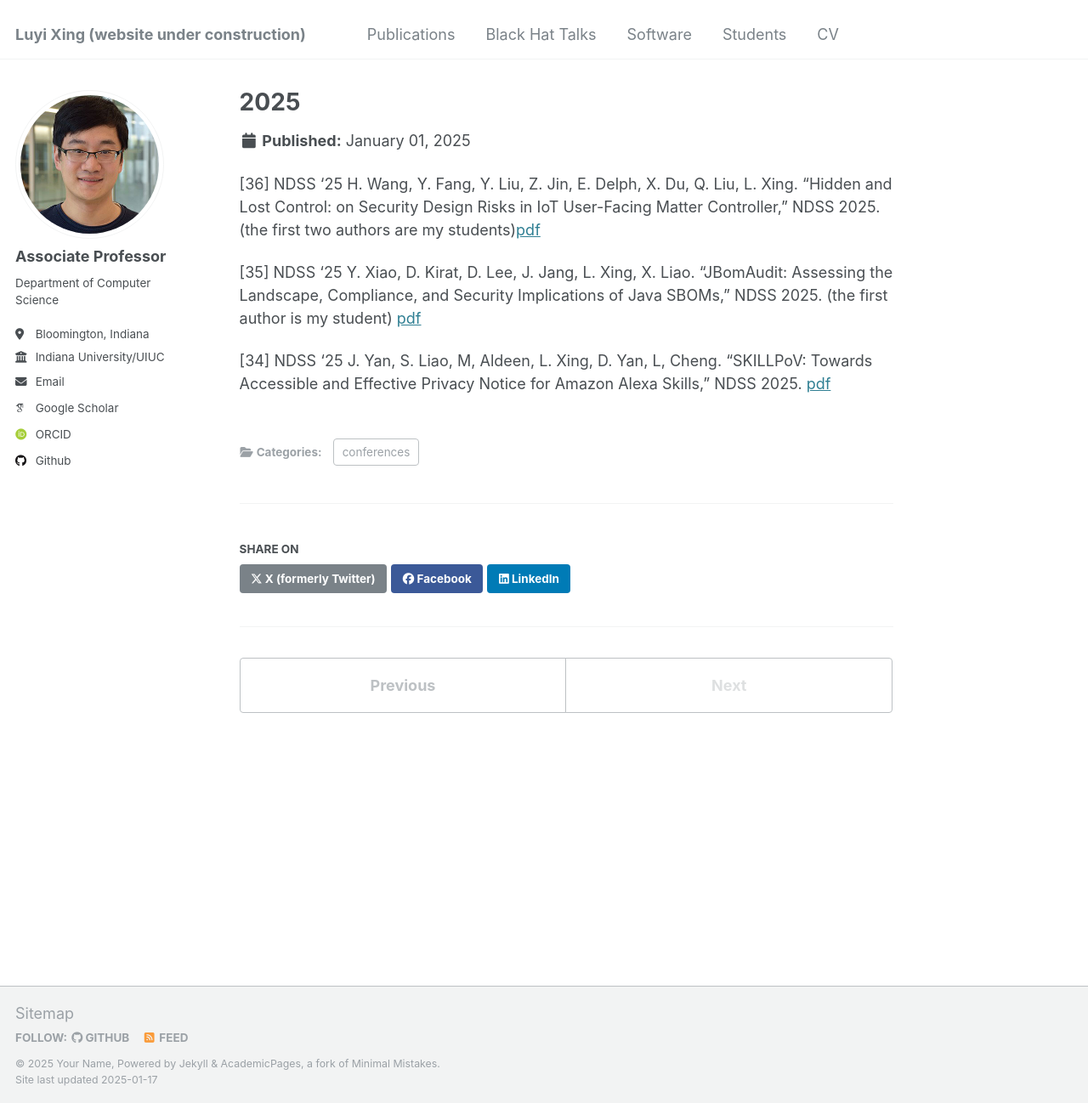
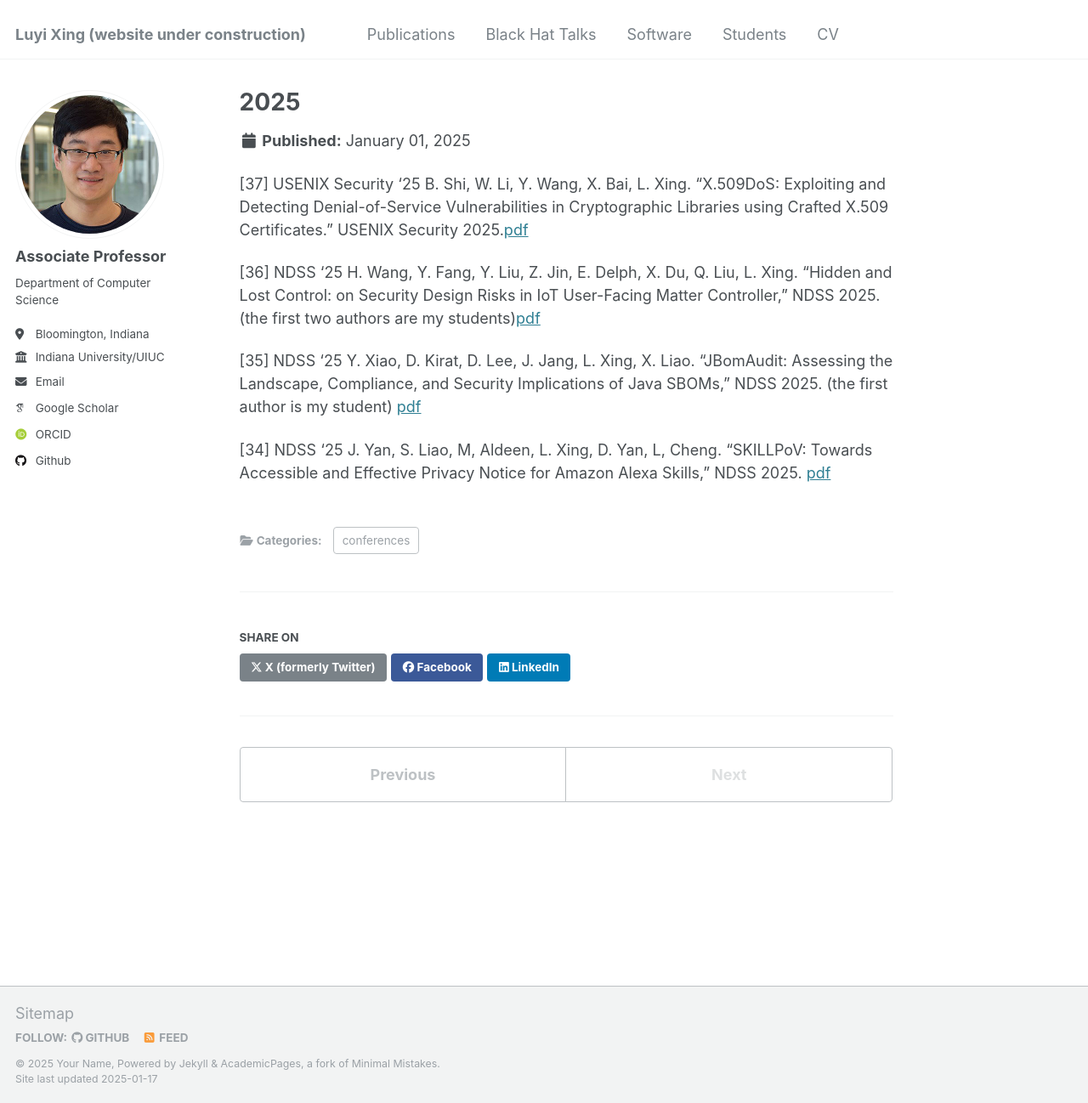
Before and after one commit to luyixing/luyixing.github.io, a Jekyll site: the page built from _publications/2025.md, in a window 1280 px wide and 1298 px high. Shown: the whole window at 85% size. Built offline with Jekyll 4.4.1, drawn with Linux system fonts in a browser that asks for light colours; some web fonts are replaced.

Commit message:
Update 2025.md

```diff
--- a/_publications/2025.md
+++ b/_publications/2025.md
@@ -4,6 +4,9 @@ collection: publications
 category: conferences
 permalink: /publication/2025
 excerpt: '
+[37] USENIX Security 25 <br>
+B. Shi, W. Li, Y. Wang, X. Bai, L. Xing. "X.509DoS: Exploiting and Detecting Denial-of-Service Vulnerabilities in Cryptographic Libraries using Crafted X.509 Certificates." USENIX Security 2025.[pdf]()<br><br>
+
 [36] NDSS 25 <br>
 H. Wang, Y. Fang, Y. Liu, Z. Jin, E. Delph, X. Du, Q. Liu, L. Xing. "Hidden and Lost Control: on Security Design Risks in IoT User-Facing Matter Controller." NDSS 2025. (the first two authors are my students) [pdf](https://www.xing-luyi.com/publications.html)<br><br>
 
@@ -18,7 +21,11 @@ date: 2025-01-01
 #citation: ''
 ---
 
-[36] NDSS '25 H. Wang, Y. Fang, Y. Liu, Z. Jin, E. Delph, X. Du, Q. Liu, L. Xing. "Hidden and Lost Control: on Security Design Risks in IoT User-Facing Matter Controller," NDSS 2025. (the first two authors are my students)[pdf]()
+[37] USENIX Security '25
+B. Shi, W. Li, Y. Wang, X. Bai, L. Xing. "X.509DoS: Exploiting and Detecting Denial-of-Service Vulnerabilities in Cryptographic Libraries using Crafted X.509 Certificates." USENIX Security 2025.[pdf]()
+
+[36] NDSS '25
+H. Wang, Y. Fang, Y. Liu, Z. Jin, E. Delph, X. Du, Q. Liu, L. Xing. "Hidden and Lost Control: on Security Design Risks in IoT User-Facing Matter Controller," NDSS 2025. (the first two authors are my students)[pdf]()
 
 [35] NDSS '25
 Y. Xiao, D. Kirat, D. Lee, J. Jang, L. Xing, X. Liao. "JBomAudit: Assessing the Landscape, Compliance, and Security Implications of Java SBOMs," NDSS 2025. (the first author is my student) [pdf]()
```
